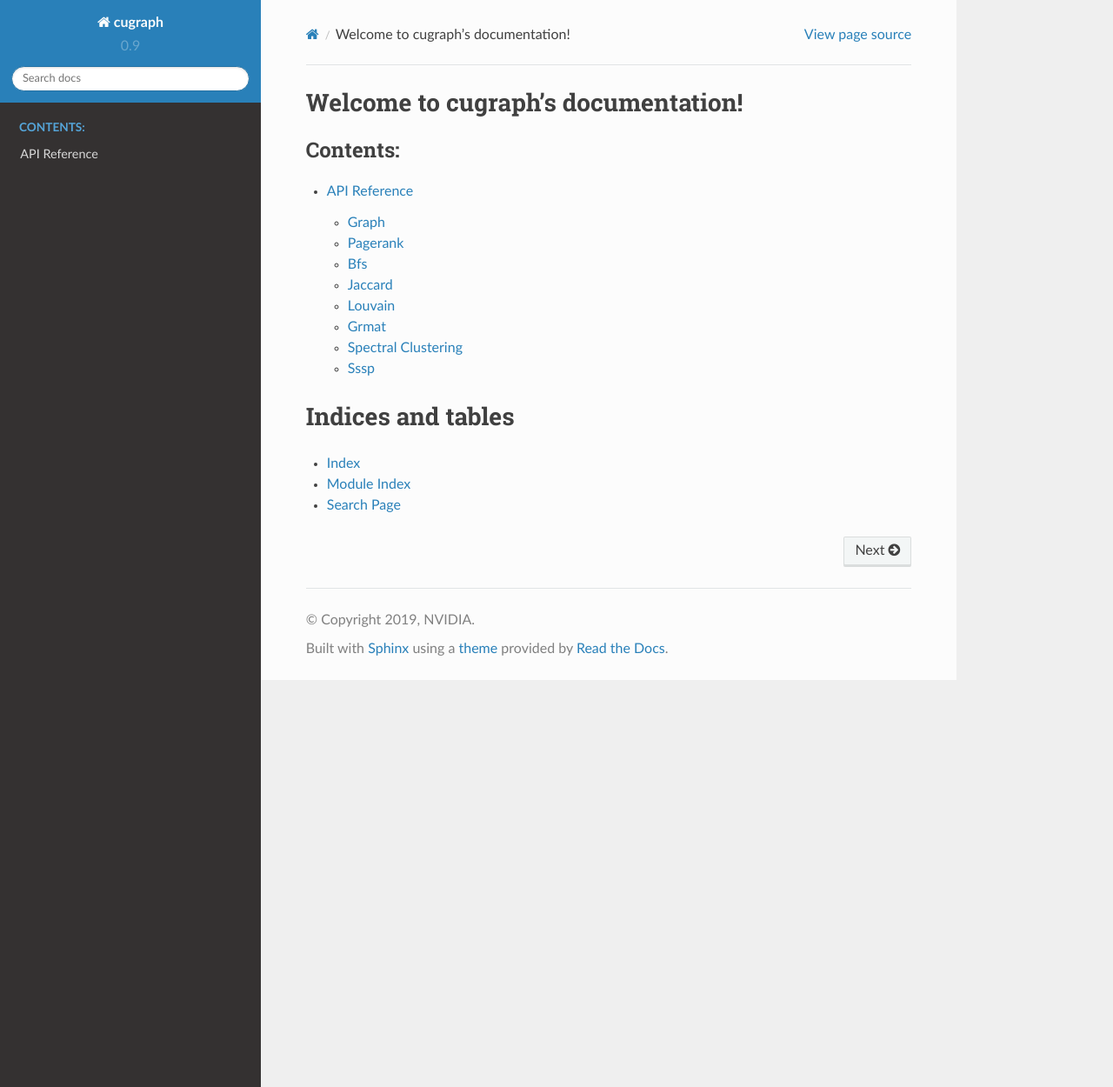
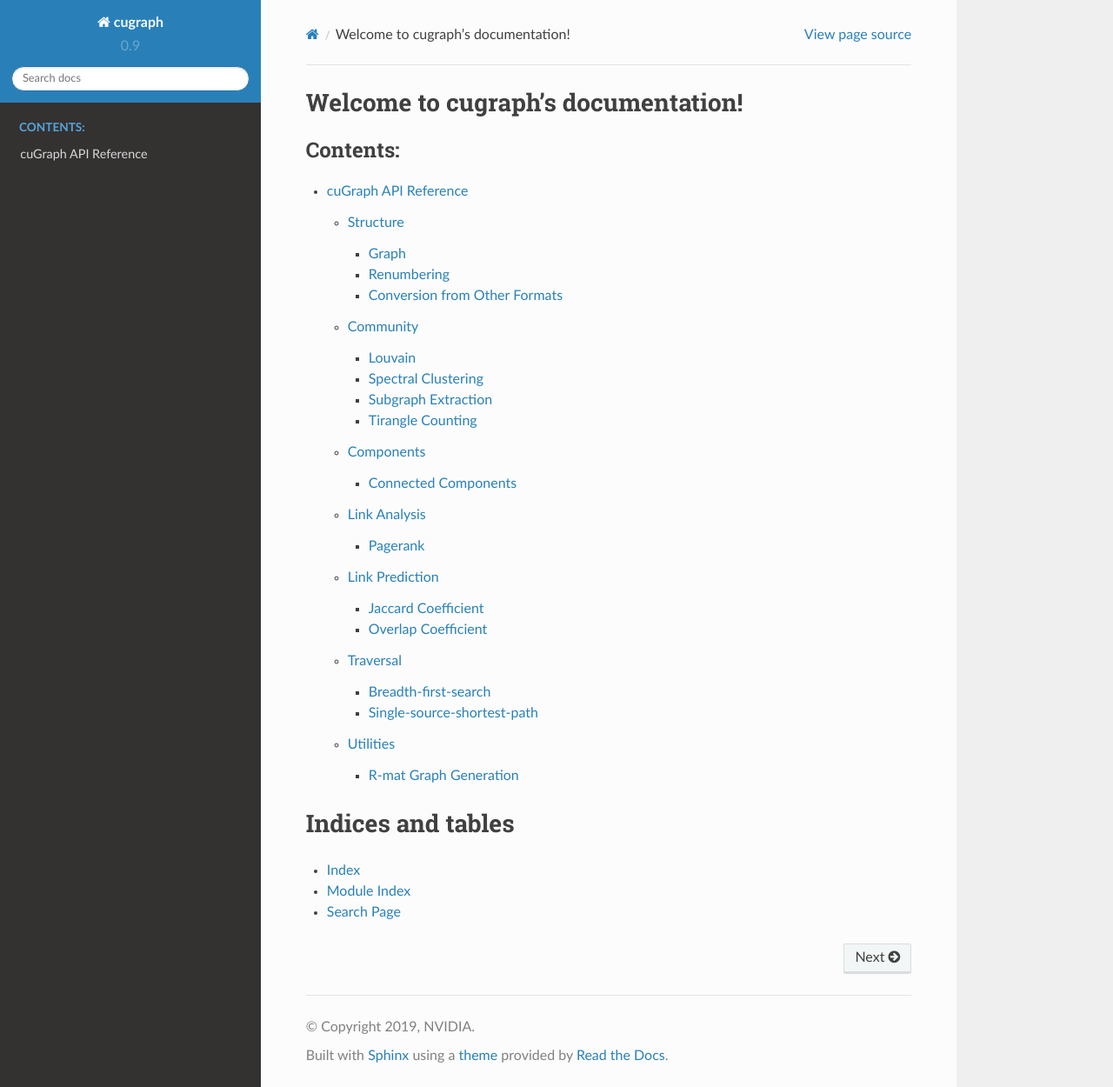
Before and after one commit to rapidsai/nx-cugraph, a Sphinx documentation site: the page built from docs/source/index.rst, in a window 1280 px wide and 1250 px high. Shown: the whole window at 87% size. Built offline with Sphinx 7.4.7 and the Read the Docs theme 2.0.0, drawn with Linux system fonts in a browser that asks for light colours.

Commit message:
updated source/api.rst to reflect recent python directory restructuring.

```diff
--- a/docs/source/api.rst
+++ b/docs/source/api.rst
@@ -1,63 +1,133 @@
-API Reference
-=============
+~~~~~~~~~~~~~~~~~~~~~
+cuGraph API Reference
+~~~~~~~~~~~~~~~~~~~~~
 
-.. currentmodule:: cugraph
+
+
+Structure
+=========
 
 Graph
----------
-.. autoclass:: Graph
+-----
+
+.. autoclass:: cugraph.structure.graph.Graph
     :members:
+    :undoc-members:
+
+Renumbering
+-----------
+
+.. automodule:: cugraph.structure.renumber
+    :members:
+    :undoc-members:
+
+Conversion from Other Formats
+-----------------------------
+
+.. automodule:: cugraph.structure.convert_matrix
+    :members:
+    :undoc-members:
+
+
+Community
+=========
+
+Louvain
+-------
+
+.. automodule:: cugraph.community.louvain
+    :members:
+    :undoc-members:
+
+Spectral Clustering
+-------------------
+
+.. automodule:: cugraph.community.spectral_clustering
+    :members:
+    :undoc-members:
+
+Subgraph Extraction
+-------------------
+
+.. automodule:: cugraph.community.subgraph_extraction
+    :members:
+    :undoc-members:
+
+Tirangle Counting
+-----------------
+
+.. automodule:: cugraph.community.triangle_count
+    :members:
+    :undoc-members:
+
+Components
+==========
+
+Connected Components
+--------------------
+
+.. automodule:: cugraph.components.connectivity
+    :members:
+    :undoc-members:
+
+Link Analysis
+=============
 
 Pagerank
 ---------
-.. automodule:: cugraph
-    :members: pagerank
-    :undoc-members: pagerank
 
-Bfs
----------
-.. automodule:: cugraph
-    :members: bfs
-    :undoc-members: bfs
+.. automodule:: cugraph.link_analysis.pagerank
+    :members:
+    :undoc-members:
 
-Jaccard
----------
-.. automodule:: cugraph
-    :members: nvJaccard
-    :undoc-members: nvJaccard
+Link Prediction
+===============
 
-Louvain
----------
-.. automodule:: cugraph
-    :members: nvLouvain
-    :undoc-members: nvLouvain
+Jaccard Coefficient
+-------------------
 
-Grmat
----------
-.. automodule:: cugraph
-    :members: grmat_gen
-    :undoc-members: grmat_gen
+.. automodule:: cugraph.link_prediction.jaccard
+    :members:
+    :undoc-members:
 
-Spectral Clustering
+.. automodule:: cugraph.link_prediction.wjaccard
+    :members:
+    :undoc-members:
+
+Overlap Coefficient
 -------------------
-.. automodule:: cugraph
-    :members: spectralBalancedCutClustering
-    :undoc-members: spectralBalancedCutClustering
-.. automodule:: cugraph
-    :members: spectralModularityMaximizationClustering
-    :undoc-members: spectralModularityMaximizationClustering
-.. automodule:: cugraph
-    :members: analyzeClustering_modularity
-    :undoc-members: analyzeClustering_modularity
-.. automodule:: cugraph
-    :members: analyzeClustering_edge_cut
-    :undoc-members: analyzeClustering_edge_cut
-.. automodule:: cugraph
-    :members: analyzeClustering_ratio_cut
-    :undoc-members: analyzeClustering_ratio_cut
 
-Sssp
----------
-.. automodule:: cugraph
-    :members: sssp
-    :undoc-members: sssp
+.. automodule:: cugraph.link_prediction.overlap
+    :members:
+    :undoc-members:
+
+.. automodule:: cugraph.link_prediction.woverlap
+    :members:
+    :undoc-members:
+
+Traversal
+=========
+
+Breadth-first-search
+--------------------
+
+.. automodule:: cugraph.traversal.bfs
+    :members:
+    :undoc-members:
+
+Single-source-shortest-path
+---------------------------
+
+.. automodule:: cugraph.traversal.sssp
+    :members:
+    :undoc-members:
+
+Utilities
+=========
+
+R-mat Graph Generation
+----------------------
+
+.. automodule:: cugraph.utilities.grmat
+    :members:
+    :undoc-members:
```
